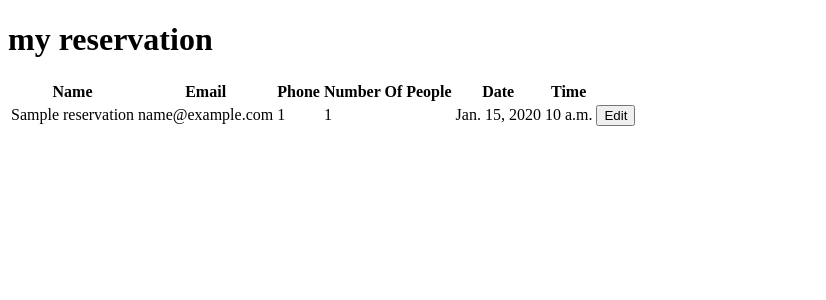
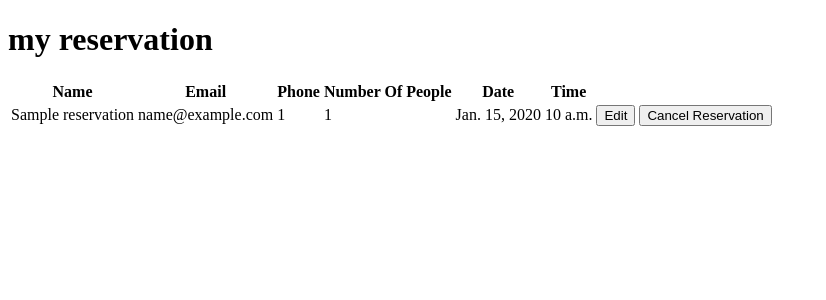
Before and after one commit to ourfalia/project-four, a Django app: page /bookings/ in a window 1280 px wide. Shown: the top 300 px of the page, without its empty margins (0-826 px from the left). Run offline with Django 3.2, Linux system fonts and the light colour scheme; tables that the repository leaves empty hold one stand-in row (values such as "Sample post").

Commit message:
add cancelation functionality and cancelation page

```diff
--- a/arabica/urls.py
+++ b/arabica/urls.py
@@ -1,7 +1,7 @@
 from django.contrib import admin
 from django.urls import path
 from arabicafood.views import get_home
-from reservation.views import  reserve_table, my_reservation, confirmation, edit_item
+from reservation.views import reserve_table, my_reservation, confirmation, edit_item, cancel_item, cancelation
 
 
 urlpatterns = [
@@ -12,4 +12,6 @@ urlpatterns = [
     path('bookings/', my_reservation, name='bookings'),
     path('confirmation/', confirmation, name='confirmation'),
     path('edit/<item_id>', edit_item, name='edit'),
+    path('cancel/<item_id>', cancel_item, name='cancel'),
+    path('cancelation/', cancelation, name='cancelation'),
 ]
--- a/reservation/templates/reservation/my_reservation.html
+++ b/reservation/templates/reservation/my_reservation.html
@@ -31,6 +31,11 @@
                         <button>Edit</button>
                     </a>
                 </td>
+                <td>
+                    <a href="/cancel/{{ item.id }}">
+                        <button>Cancel Reservation</button>
+                    </a>
+                </td>
             </tr>
         {% endfor %}
     </table>
--- a/reservation/views.py
+++ b/reservation/views.py
@@ -16,7 +16,6 @@ def reserve_table(request):
             reserve_form.save()
 
             return redirect(confirmation)
-
     reserve_form = ReserveTableForm()
     context = {'form': reserve_form}
 
@@ -43,7 +42,16 @@ def edit_item(request, item_id):
         if reserve_form.is_valid():
             reserve_form.save()
 
-            return redirect(confirmation)
+            return redirect('confirmation')
     reserve_form = ReserveTableForm(instance=item)
     context = {'form': reserve_form}
     return render(request, 'reservation/edit_item.html', context)
+
+def cancel_item(request, item_id):
+    item = get_object_or_404(Reservation, id=item_id)
+    item.delete()
+    return redirect('cancelation')
+
+
+def cancelation(request):
+    return render(request, 'reservation/cancelation.html')
```
Also changed, not shown: reservation/templates/reservation/cancelation.html (added, +14 -0 lines), arabicafood/views.py (line endings or trailing spaces), db.sqlite3.
